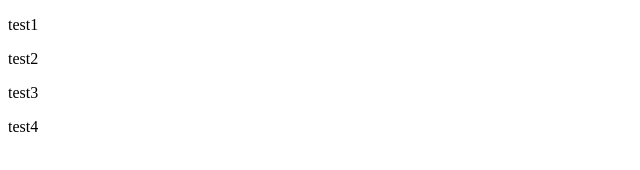
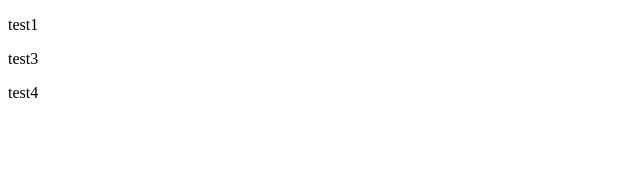
Before and after one commit to pumiWebdesigner/test, a plain HTML site: page index.html in a window 1280 px wide. Shown: the full height of the page, 0-640 px from the left. Drawn offline with Linux system fonts and the light colour scheme.

Commit message:
Revert "test2追記"
This reverts commit bfecd608ba1a867223214079be8ffe2d9146ae12.

```diff
--- a/index.html
+++ b/index.html
@@ -7,7 +7,6 @@
   </head>
   <body>
     <p>test1</p>
-    <p>test2</p>
     <p>test3</p>
     <p>test4</p>
   </body>
```
